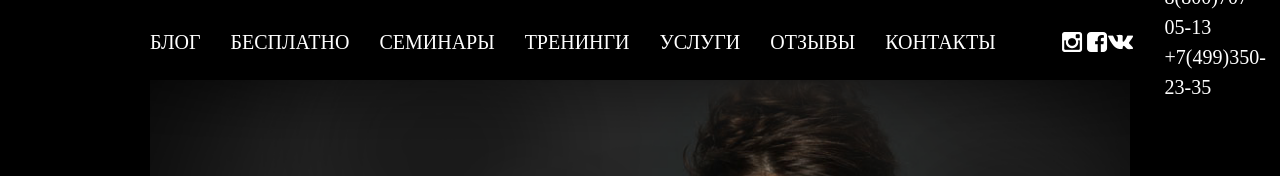
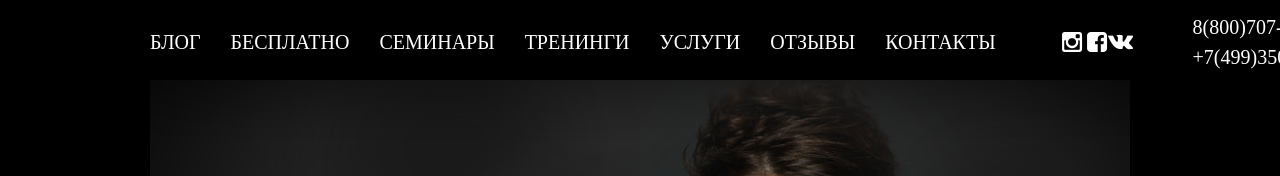
Before and after one commit to Polina1994/MailIQ, a website: page index.html in a window 1280 px wide. Shown: the top 176 px of the page. Drawn offline with nearby package versions, Linux system fonts and the light colour scheme.

Commit message:
Update index.css

```diff
--- a/styles/index.css
+++ b/styles/index.css
@@ -199,10 +199,15 @@
     list-style-type: none;
 }
 
+.phone-li {
+    padding-left: 60px;
+}
+
 .navigation {
     position: fixed;
     background-color: #000;
     top: 0;
     height: 80px;
     padding-top: 20px;
+    width: 100%;
 }
```
